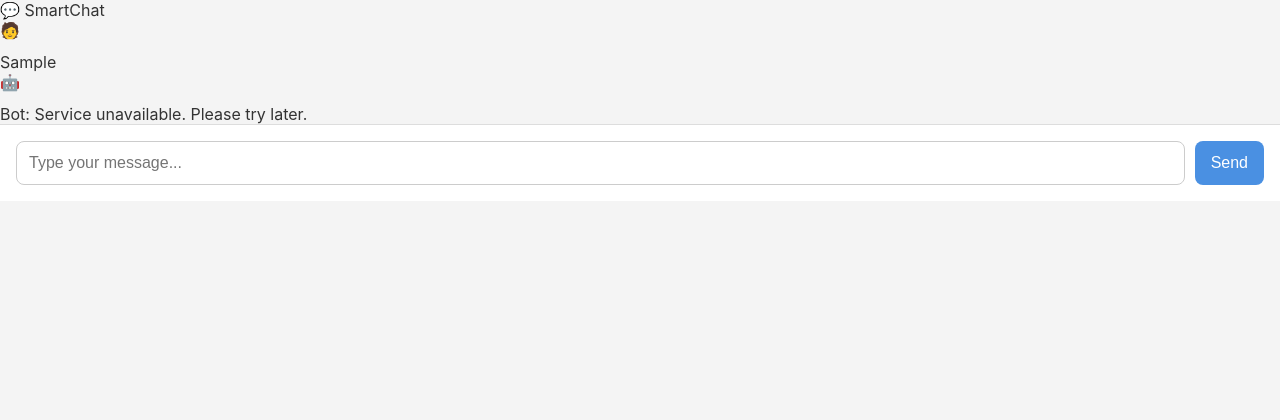
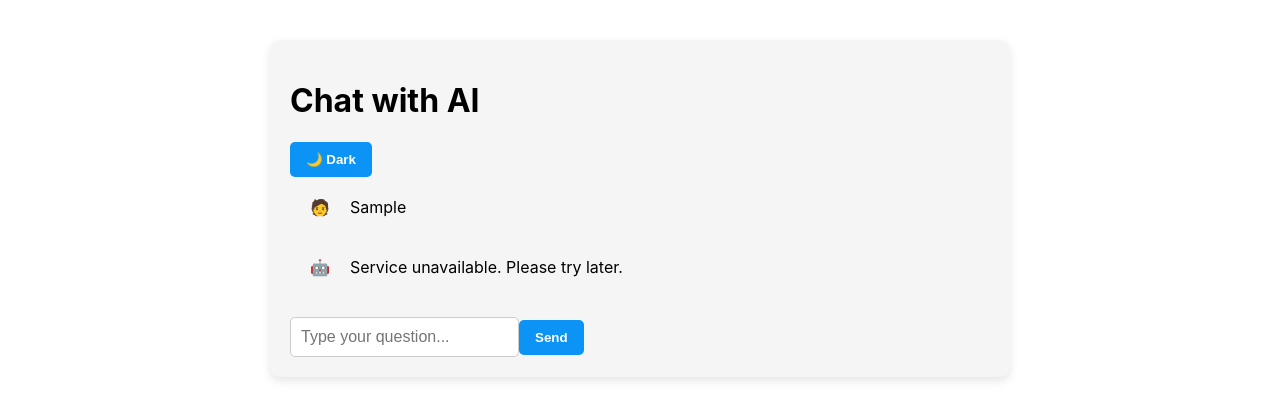
Before and after one commit to aaashittt/ummah, a React (Create React App) app in the folder frontend/: page / in a window 1280 px wide. Both pictures are taken after typing "Sample" into the empty fields and a click on the button "Send". Shown: the top 420 px of the page. Built offline with nearby package versions, Linux system fonts and the light colour scheme; no server answers.

Commit message:
updated ui

```diff
--- a/frontend/src/ChatApp.js
+++ b/frontend/src/ChatApp.js
@@ -1,50 +1,44 @@
-// ChatApp.js
-import React, { useState } from 'react';
+import React, { useState, useEffect } from 'react';
 import './chatApp.css';
 
-const backendUrl = 'https://ummah2.onrender.com'; // Replace with your actual backend URL
+const backendUrl = 'https://ummah2.onrender.com';
 
 function ChatApp() {
-  const [messages, setMessages] = useState([]);
+  const [messages, setMessages] = useState(() => {
+    const stored = localStorage.getItem('chatMessages');
+    return stored ? JSON.parse(stored) : [];
+  });
   const [input, setInput] = useState('');
-  const [isBotTyping, setIsBotTyping] = useState(false);
+  const [loading, setLoading] = useState(false);
+  const [darkMode, setDarkMode] = useState(false);
+
+  useEffect(() => {
+    localStorage.setItem('chatMessages', JSON.stringify(messages));
+  }, [messages]);
 
   const sendMessage = async () => {
-    const trimmedInput = input.trim();
-    if (!trimmedInput) return;
+    if (!input.trim()) return;
 
-    const userMessage = {
-      sender: 'user',
-      text: trimmedInput,
-    };
-
-    setMessages((prev) => [...prev, userMessage]);
+    const userMessage = { sender: 'user', text: input };
+    setMessages(prev => [...prev, userMessage]);
     setInput('');
-    setIsBotTyping(true);
+    setLoading(true);
 
     try {
       const response = await fetch(`${backendUrl}/ask`, {
         method: 'POST',
         headers: { 'Content-Type': 'application/json' },
-        body: JSON.stringify({ question: trimmedInput }),
+        body: JSON.stringify({ question: input })
       });
 
       const data = await response.json();
-
-      const botMessage = {
-        sender: 'bot',
-        text: data.answer || 'No response received',
-      };
-
-      setMessages((prev) => [...prev, botMessage]);
+      const botReply = { sender: 'bot', text: data.answer || 'No response received.' };
+      setMessages(prev => [...prev, botReply]);
     } catch (error) {
-      setMessages((prev) => [
-        ...prev,
-        { sender: 'bot', text: 'Bot: Service unavailable. Please try later.' },
-      ]);
-      console.error('Fetch error:', error);
+      setMessages(prev => [...prev, { sender: 'bot', text: 'Service unavailable. Please try later.' }]);
+      console.error(error);
     } finally {
-      setIsBotTyping(false);
+      setLoading(false);
     }
   };
 
@@ -53,33 +47,33 @@ function ChatApp() {
   };
 
   return (
-    <div className="chat-container dark-mode">
-      <div className="chat-header">💬 SmartChat</div>
+    <div className={`chat-container ${darkMode ? 'dark' : ''}`}>
+      <header>
+        <h1>Chat with AI</h1>
+        <button onClick={() => setDarkMode(!darkMode)} className="toggle-mode">
+          {darkMode ? '☀️ Light' : '🌙 Dark'}
+        </button>
+      </header>
+
       <div className="chat-window">
-        {messages.map((msg, index) => (
-          <div
-            key={index}
-            className={`message-row ${msg.sender === 'user' ? 'user' : 'bot'}`}
-          >
-            <div className="avatar">
-              {msg.sender === 'user' ? '🧑' : '🤖'}
-            </div>
-            <div className="message-bubble">{msg.text}</div>
+        {messages.map((msg, i) => (
+          <div key={i} className={`message ${msg.sender}`}>
+            <div className="avatar">{msg.sender === 'user' ? '🧑' : '🤖'}</div>
+            <div className="bubble">{msg.text}</div>
           </div>
         ))}
-        {isBotTyping && (
-          <div className="message-row bot">
+        {loading && (
+          <div className="message bot">
             <div className="avatar">🤖</div>
-            <div className="message-bubble typing-indicator">
-              <span></span><span></span><span></span>
-            </div>
+            <div className="bubble typing">Bot is typing<span className="dots">...</span></div>
           </div>
         )}
       </div>
+
       <div className="input-area">
         <input
           type="text"
-          placeholder="Type your message..."
+          placeholder="Type your question..."
           value={input}
           onChange={(e) => setInput(e.target.value)}
           onKeyDown={handleKeyPress}
--- a/frontend/src/chatApp.css
+++ b/frontend/src/chatApp.css
@@ -1,183 +1,139 @@
 /* chatApp.css */
+
+:root {
+  --user-color: #0b93f6;
+  --bot-color: #e5e5ea;
+  --background-light: #ffffff;
+  --background-dark: #1e1e1e;
+  --text-light: #000000;
+  --text-dark: #ffffff;
+  --user-avatar: url('https://cdn-icons-png.flaticon.com/512/1946/1946429.png');
+  --bot-avatar: url('https://cdn-icons-png.flaticon.com/512/4712/4712107.png');
+}
 
 body {
   margin: 0;
+  padding: 0;
   font-family: 'Segoe UI', Tahoma, Geneva, Verdana, sans-serif;
-  background-color: #f4f4f4;
-  color: #333;
+  background-color: var(--background-light);
+  color: var(--text-light);
+  transition: background-color 0.3s, color 0.3s;
 }
 
-.chat-app {
-  max-width: 600px;
-  margin: 30px auto;
-  border-radius: 12px;
-  box-shadow: 0 0 15px rgba(0, 0, 0, 0.1);
-  overflow: hidden;
-  background-color: #ffffff;
-  transition: background-color 0.3s ease, color 0.3s ease;
+body.dark {
+  background-color: var(--background-dark);
+  color: var(--text-dark);
 }
 
-.chat-app.dark {
-  background-color: #1e1e2f;
-  color: #e0e0e0;
+.chat-container {
+  max-width: 700px;
+  margin: 40px auto;
+  border-radius: 10px;
+  padding: 20px;
+  background-color: #f5f5f5;
+  box-shadow: 0 4px 10px rgba(0, 0, 0, 0.1);
 }
 
-.header {
-  padding: 1rem;
-  background-color: #4a90e2;
-  color: white;
-  font-size: 1.2rem;
-  font-weight: bold;
-  display: flex;
-  justify-content: space-between;
-  align-items: center;
+body.dark .chat-container {
+  background-color: #2a2a2a;
 }
 
-.toggle-theme {
-  background: none;
+.chat-window {
+  max-height: 500px;
+  overflow-y: auto;
+  margin-bottom: 10px;
+  padding: 10px;
+  display: flex;
+  flex-direction: column;
+  gap: 10px;
+}
+
+.message {
+  display: flex;
+  align-items: flex-start;
+  gap: 10px;
+  padding: 10px;
+  border-radius: 8px;
+  max-width: 80%;
+  word-wrap: break-word;
+}
+
+.user-message {
+  align-self: flex-end;
+  background-color: var(--user-color);
+  color: white;
+  flex-direction: row-reverse;
+}
+
+.bot-message {
+  align-self: flex-start;
+  background-color: var(--bot-color);
+}
+
+.avatar {
+  width: 30px;
+  height: 30px;
+  border-radius: 50%;
+  background-size: cover;
+}
+
+.user-message .avatar {
+  background-image: var(--user-avatar);
+}
+
+.bot-message .avatar {
+  background-image: var(--bot-avatar);
+}
+
+.input-container {
+  display: flex;
+  gap: 10px;
+  margin-top: 10px;
+}
+
+input[type="text"] {
+  flex: 1;
+  padding: 10px;
+  border-radius: 5px;
+  border: 1px solid #ccc;
+  font-size: 1rem;
+}
+
+button {
+  padding: 10px 16px;
+  background-color: var(--user-color);
+  color: white;
   border: none;
-  color: white;
+  border-radius: 5px;
   cursor: pointer;
   font-weight: bold;
 }
 
-.messages {
-  padding: 1rem;
-  height: 400px;
-  overflow-y: auto;
-  display: flex;
-  flex-direction: column;
-  gap: 1rem;
-  background-color: #fafafa;
-  scroll-behavior: smooth;
+button:hover {
+  background-color: #0079e3;
 }
 
-.chat-app.dark .messages {
-  background-color: #2c2c3a;
-}
-
-.message {
-  display: flex;
-  align-items: flex-end;
-  gap: 10px;
-}
-
-.message.user {
-  justify-content: flex-end;
-  text-align: right;
-}
-
-.message.bot {
-  justify-content: flex-start;
-  text-align: left;
-}
-
-.bubble {
-  padding: 0.75rem 1rem;
-  border-radius: 18px;
-  max-width: 70%;
-  line-height: 1.4;
-  font-size: 0.95rem;
-  position: relative;
-  animation: fadeIn 0.3s ease;
-}
-
-.user .bubble {
-  background-color: #d1eaff;
-  color: #000;
-}
-
-.bot .bubble {
-  background-color: #e1e1e1;
-  color: #000;
-}
-
-.chat-app.dark .user .bubble {
-  background-color: #4a90e2;
-  color: white;
-}
-
-.chat-app.dark .bot .bubble {
-  background-color: #555;
-  color: white;
-}
-
-.avatar {
-  width: 32px;
-  height: 32px;
-  border-radius: 50%;
-  object-fit: cover;
-}
-
-.timestamp {
-  font-size: 0.75rem;
-  color: #888;
-  margin-top: 0.25rem;
+.toggle-darkmode {
   display: block;
-}
-
-.chat-app.dark .timestamp {
-  color: #aaa;
-}
-
-.input-area {
-  display: flex;
-  padding: 1rem;
-  border-top: 1px solid #ddd;
-  background-color: #fff;
-}
-
-.chat-app.dark .input-area {
-  background-color: #2a2a38;
-  border-top: 1px solid #444;
-}
-
-.input-area input {
-  flex: 1;
-  padding: 0.75rem;
-  font-size: 1rem;
-  border: 1px solid #ccc;
-  border-radius: 8px;
-}
-
-.input-area button {
-  margin-left: 10px;
-  padding: 0.75rem 1rem;
-  font-size: 1rem;
-  background-color: #4a90e2;
-  color: white;
-  border: none;
-  border-radius: 8px;
+  margin: 0 auto 10px;
+  background: transparent;
+  color: inherit;
+  border: 2px solid currentColor;
+  padding: 5px 10px;
   cursor: pointer;
-  transition: background-color 0.2s ease;
-}
-
-.input-area button:hover {
-  background-color: #3a78c2;
-}
-
-.error {
-  color: red;
-  font-size: 0.9rem;
-  text-align: center;
-  padding: 0.5rem;
+  border-radius: 5px;
 }
 
 .typing-indicator {
   font-style: italic;
-  font-size: 0.85rem;
-  color: #999;
-  padding: 0.5rem 1rem;
-  animation: blink 1.4s infinite;
+  font-size: 0.9rem;
+  color: gray;
+  margin-left: 40px;
 }
 
-@keyframes fadeIn {
-  from { opacity: 0; transform: translateY(5px); }
-  to { opacity: 1; transform: translateY(0); }
+.error-message {
+  color: red;
+  font-size: 0.85rem;
+  text-align: center;
+  margin-top: 5px;
 }
-
-@keyframes blink {
-  0% { opacity: 0.2; }
-  50% { opacity: 1; }
-  100% { opacity: 0.2; }
-}
```
